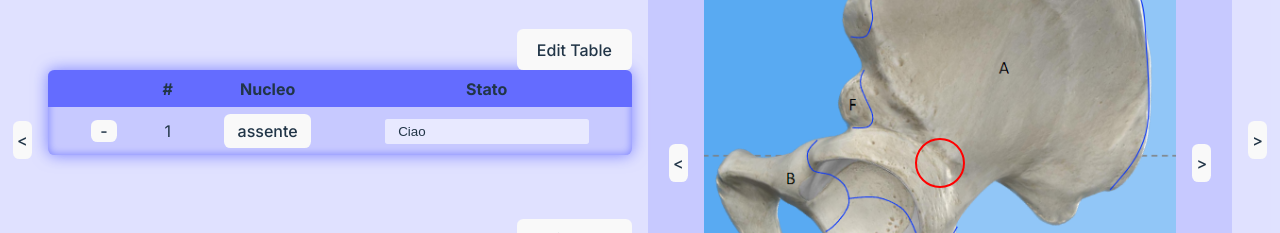
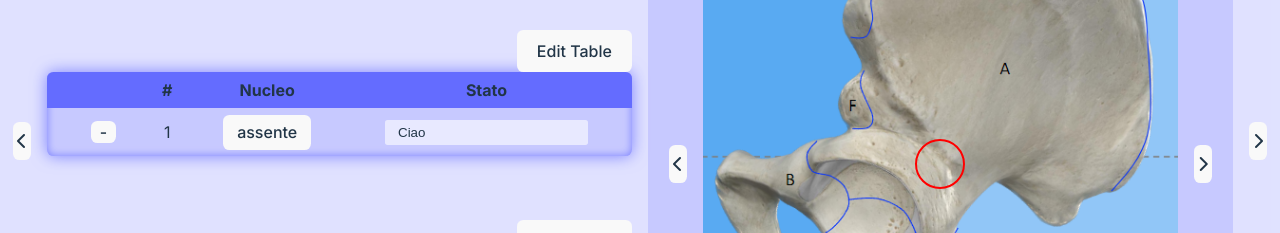
Before and after one commit to nixpare/tirocinio, a React (Vite) app: page / in a window 1280 px wide. Shown: the part 354-587 px from the top of the page. Built offline with nearby package versions, Linux system fonts and the light colour scheme.

Commit message:
Aggiunte icone a Carousel

```diff
--- a/src/components/AnatomStructEditTablePopup.tsx
+++ b/src/components/AnatomStructEditTablePopup.tsx
@@ -22,7 +22,7 @@ export function EditTablePopup({ saveTable, table, state, update }: {
 							deleteCircle={() => { console.log('deleteCircle') }} highlightCircle={() => { console.log('highlightCircle') }}
 						/>
 					</EditModeContext.Provider>
-					<i className="fa-duotone fa-solid fa-arrow-right"></i>
+					<i className="fa-solid fa-arrow-right"></i>
 				</div>
 
 				<EditModeContext.Provider value={true}>
--- a/src/components/Carousel.tsx
+++ b/src/components/Carousel.tsx
@@ -41,7 +41,9 @@ export function Carousel({ children, visibleState }: { children: ReactNode, visi
 
 	return (
 		<div className="carousel">
-			<button style={buttonStyle} onClick={slideLeft} disabled={visibleState.visible === 0}>&lt;</button>
+			<button style={buttonStyle} onClick={slideLeft} disabled={visibleState.visible === 0}>
+				<i className="fa-solid fa-chevron-left"></i>
+			</button>
 			<div>
 				{childs.map((child, childIdx) => {
 					const key: string = React.isValidElement(child) && child.key ? child.key : childIdx.toString()
@@ -56,7 +58,9 @@ export function Carousel({ children, visibleState }: { children: ReactNode, visi
 					);
 				})}
 			</div>
-			<button style={buttonStyle} onClick={slideRight} disabled={visibleState.visible === pages-1}>&gt;</button>
+			<button style={buttonStyle} onClick={slideRight} disabled={visibleState.visible === pages-1}>
+				<i className="fa-solid fa-chevron-right"></i>
+			</button>
 		</div>
 	)
 }
--- a/src/global.css
+++ b/src/global.css
@@ -43,7 +43,7 @@ button {
   color: inherit;
   background-color: #f9f9f9;
   cursor: pointer;
-  transition: border-color 0.25s;
+  transition: border-color .3s;
 }
 button:not(:disabled):hover {
   border-color: rgb(var(--primary-color));
--- a/src/index.html
+++ b/src/index.html
@@ -5,6 +5,9 @@
   <meta charset="UTF-8" />
   <meta name="viewport" content="width=device-width, initial-scale=1.0" />
   <title>Tirocinio</title>
+  <link rel="stylesheet" href="https://cdnjs.cloudflare.com/ajax/libs/font-awesome/6.6.0/css/all.min.css"
+    integrity="sha512-Kc323vGBEqzTmouAECnVceyQqyqdsSiqLQISBL29aUW4U/M7pSPA/gEUZQqv1cwx4OnYxTxve5UMg5GT6L4JJg=="
+    crossorigin="anonymous" referrerpolicy="no-referrer" />
   <script type="module" src="./pages/index.tsx" defer></script>
 </head>
 
```
